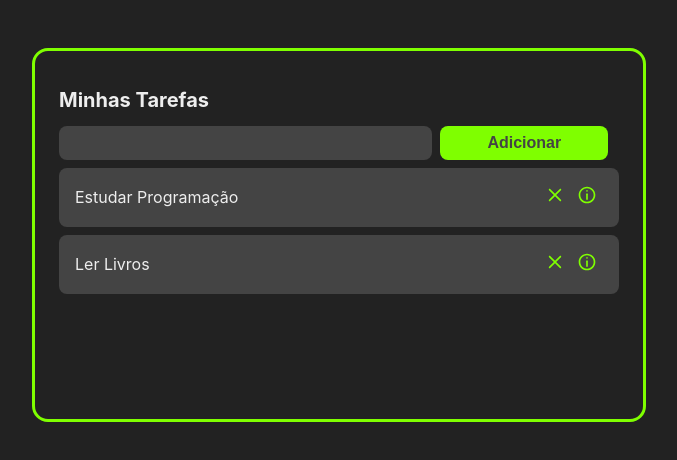
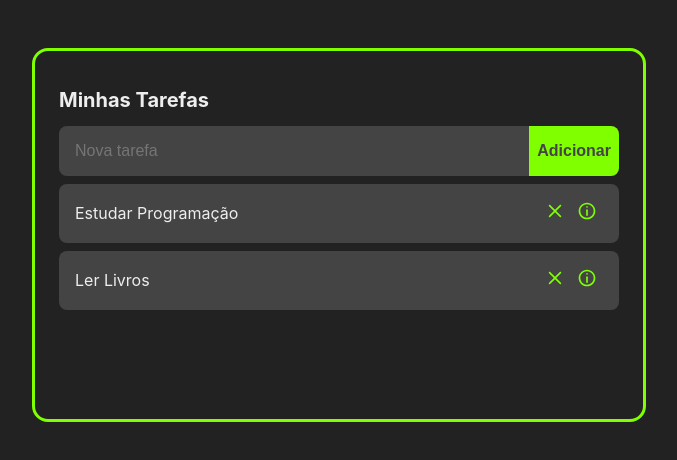
Before and after one commit to felipebaloneker/Tarefas_React, a React (Create React App) app: page / in a window 1280 px wide. Shown: the top 460 px of the page, without its empty margins (301-978 px from the left). Built offline with nearby package versions, Linux system fonts and the light colour scheme.

Commit message:
viewport arrumado

```diff
--- a/package.json
+++ b/package.json
@@ -9,6 +9,7 @@
     "react": "^17.0.2",
     "react-dom": "^17.0.2",
     "react-icons": "^4.2.0",
+    "react-router-dom": "^5.2.0",
     "react-scripts": "^4.0.3",
     "uuid": "^8.3.2",
     "web-vitals": "^1.1.2"
--- a/src/App.css
+++ b/src/App.css
@@ -3,7 +3,7 @@
   max-width: 70vh;
   min-height: 40vh;
   margin: 3vh auto;
-  overflow: auto;
+  overflow: hidden;
   border: 0.4vh solid chartreuse;
   border-radius: 2vh;
   padding: 3vh;
--- a/src/components/AddTask.css
+++ b/src/components/AddTask.css
@@ -1,19 +1,20 @@
 .add-task-container {
-  margin: 1vh 0;
   max-width: 100vw;
   display: flex;
+  overflow: hidden;
+  justify-content: space-between;
+  border-radius:1vh;
 }
 
 .add-task-input {
-  padding: 1vh;
-  border-radius: 1vh;
+  max-width:60vw;
   border: none;
   background-color: #444;
   color: #eee;
   font-size: 1rem;
-  flex:2;
+  padding:2vh;
+  flex:1;
 }
 .add-task-button-container {
-  margin-left: 1vh;
-  flex: 1;
+  max-width: 19vw;
 }
--- a/src/components/AddTask.jsx
+++ b/src/components/AddTask.jsx
@@ -16,7 +16,7 @@ const AddTask = ({handleTaskAddition}) =>{
 
     return (
         <div className='add-task-container'>
-            <input onChange={handleInputChanges} className='add-task-input' type="text" value={inputData}/>
+            <input onChange={handleInputChanges} className='add-task-input' type="text" value={inputData} placeholder='Nova tarefa'/>
             <div className="add-task-button-container">
                 <Button onClick={handleAddTaskClick}>Adicionar</Button>
             </div>
--- a/src/components/Button.css
+++ b/src/components/Button.css
@@ -1,12 +1,10 @@
 .button {
   background-color: chartreuse;
-  max-height: 6vh;
-  padding: 1vh;
-  border-radius: 1vh;
-  width: 21vh;
+  padding: 2vh 1vh 2vh 1vh;
   font-size: 1rem;
   color: #444;
   font-weight: bold;
   cursor: pointer;
   border: none;
+  align-items: center;
 }
--- a/src/components/Task.jsx
+++ b/src/components/Task.jsx
@@ -5,7 +5,7 @@ import {CgClose, CgInfo} from 'react-icons/cg'
 const Task = ({task, handleTaskClick, handleTaskDelete}) => {
     return(
         <div className="task-container"
-        style={task.completed ? {borderLeft:"6px solid chartreuse "} : {}}
+        style={task.completed ? {borderLeft:"1vh solid chartreuse "} : {}}
         >
             <div className="task-title" onClick={() => handleTaskClick(task.id)}>
                 {task.title}
```
Also changed, not shown: 1 other file (tests, documents, lock files or other folders).
